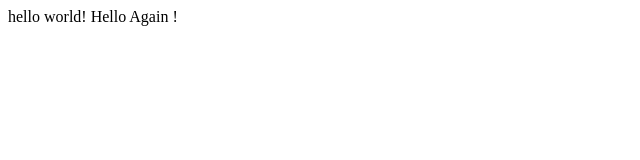
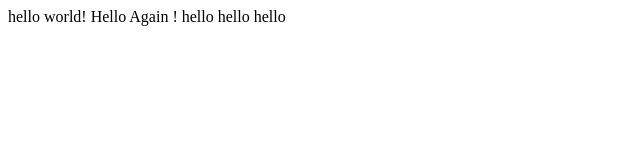
Before and after one commit to Alyshah12/Ali, a plain HTML site: page hello.html in a window 1280 px wide. Shown: the whole page, without its empty margins (0-640 px from the left). Drawn offline with Linux system fonts and the light colour scheme.

Commit message:
Update hello.html

```diff
--- a/hello.html
+++ b/hello.html
@@ -5,6 +5,6 @@
 </head>
 <body>
 
-hello world! Hello Again !
+hello world! Hello Again ! hello hello hello
 </body>
 </html>
```
